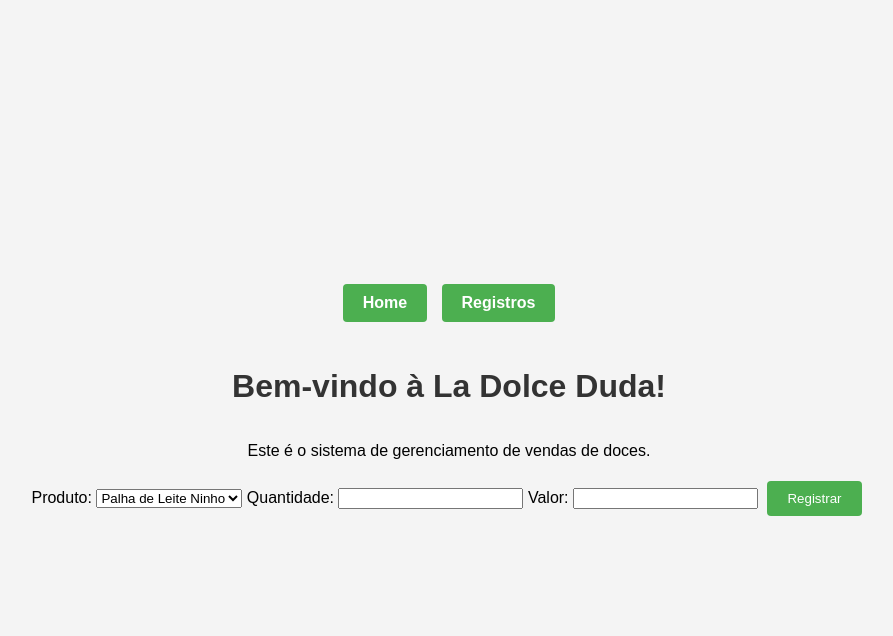
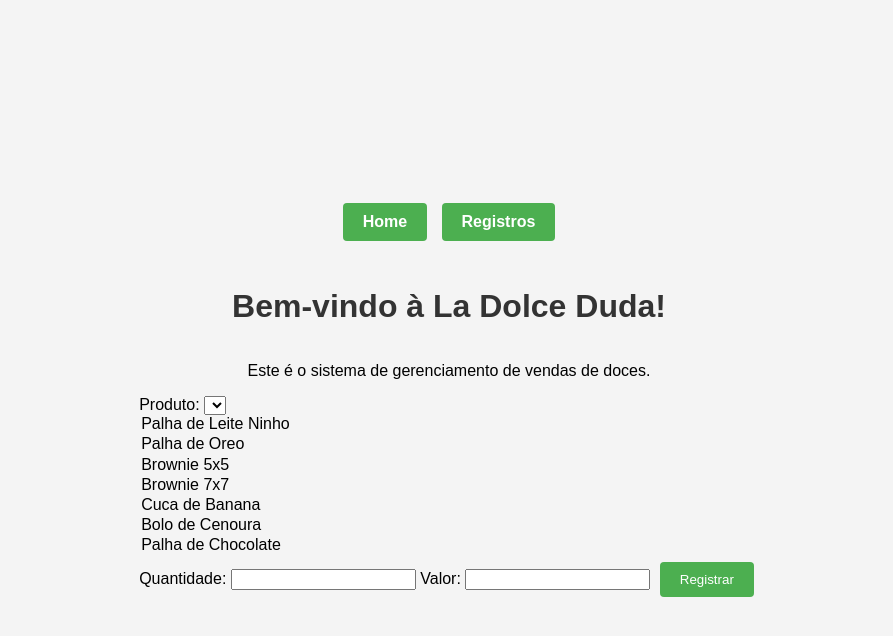
Before and after one commit to SergioEduardo33/ladolceduda, a Flask app: page / in a window 1280 px wide. Shown: the top 636 px of the page, without its empty margins (191-1084 px from the left). Run offline with Flask 3, Linux system fonts and the light colour scheme; lists and menus that the app fills with data are empty.

Commit message:
Update index.html

```diff
--- a/templates/index.html
+++ b/templates/index.html
@@ -17,9 +17,16 @@
     <form action="/" method="post">
         <label for="produto">Produto:</label>
         <select name="produto" id="produto">
-            <option value="Palha de Leite Ninho">Palha de Leite Ninho</option>
-            <option value="Palha de Oreo">Palha de Oreo</option>
-            <option value="Brownie">Brownie</option>
+            <select name="produto" id="produto">
+                <option value="Palha de Leite Ninho">Palha de Leite Ninho</option>
+                <option value="Palha de Oreo">Palha de Oreo</option>
+                <option value="Brownie 5x5">Brownie 5x5</option>
+                <option value="Brownie 7x7">Brownie 7x7</option>
+                <option value="Cuca de Banana">Cuca de Banana</option>
+                <option value="Bolo de Cenoura">Bolo de Cenoura</option>
+                <option value="Palha de Chocolate">Palha de Chocolate</option>
+            </select>
+
         </select>
 
         <label for="quantidade">Quantidade:</label>
```
